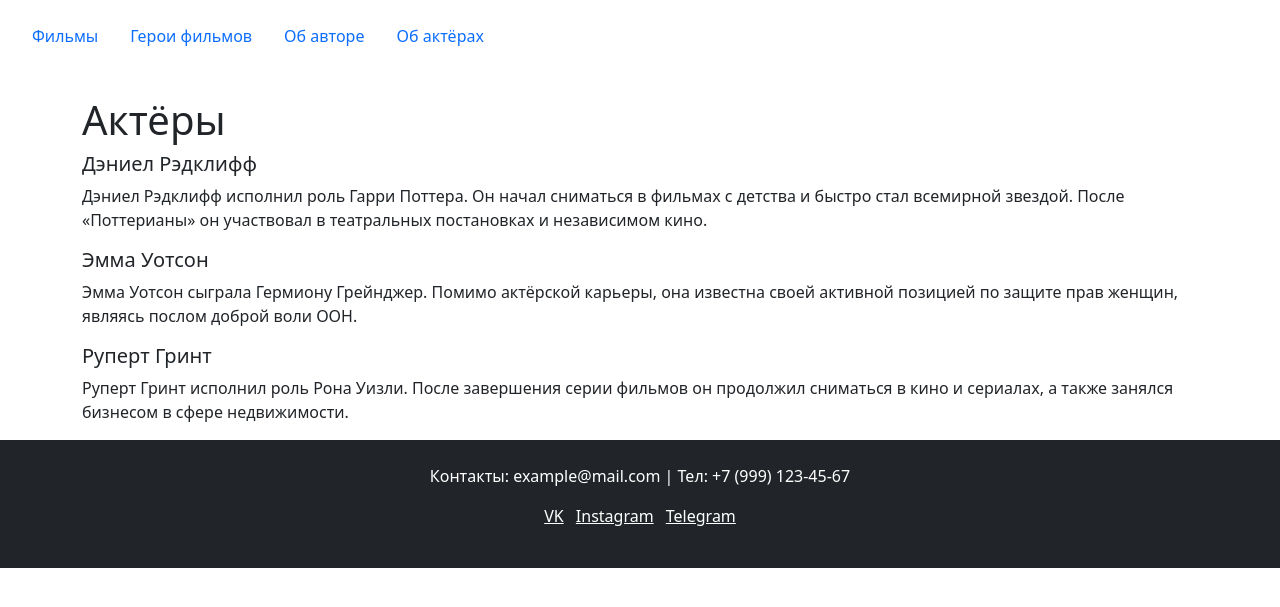
After one commit to dnkrit/flask_vd05, a Flask app: page /about/ in a window 1280 px wide. The commit adds this page. Shown: the top 607 px of the page. Run offline with Flask 3, Linux system fonts and the light colour scheme.

Commit message:
VD05_homework

```diff
--- a/main.py
+++ b/main.py
@@ -4,17 +4,19 @@ app = Flask(__name__)
 
 @app.route("/")
 def films():
-    context = {
-        "link": "Перейти в кинотеатр"
-    }
-    return render_template("index.html", **context)
+    return render_template("index.html", link="Перейти в кинотеатр")
 
 @app.route("/person/")
 def person():
-    context = {
-        "link": "Перейти в кинотеатр"
-    }
-    return render_template("main.html", **context)
+    return render_template("main.html", link="Перейти в кинотеатр")
+
+@app.route("/home/")
+def home():
+    return render_template("home.html")
+
+@app.route("/about/")
+def about():
+    return render_template("about.html")
 
 if __name__ == "__main__":
-    app.run()
+    app.run(debug=True)
--- /dev/null
+++ b/templates/about.html
@@ -0,0 +1,22 @@
+{% extends 'base.html' %}
+{% block title %}Об актёрах{% endblock %}
+{% block content %}
+<div class="container mt-4">
+    <h1>Актёры</h1>
+    <h5>Дэниел Рэдклифф</h5>
+    <p>
+        Дэниел Рэдклифф исполнил роль Гарри Поттера. Он начал сниматься в фильмах с детства и быстро стал всемирной звездой.
+        После «Поттерианы» он участвовал в театральных постановках и независимом кино.
+    </p>
+    <h5>Эмма Уотсон</h5>
+    <p>
+        Эмма Уотсон сыграла Гермиону Грейнджер. Помимо актёрской карьеры, она известна своей активной позицией по защите прав женщин,
+        являясь послом доброй воли ООН.
+    </p>
+    <h5>Руперт Гринт</h5>
+    <p>
+        Руперт Гринт исполнил роль Рона Уизли. После завершения серии фильмов он продолжил сниматься в кино и сериалах,
+        а также занялся бизнесом в сфере недвижимости.
+    </p>
+</div>
+{% endblock %}
--- /dev/null
+++ b/templates/base.html
@@ -0,0 +1,44 @@
+<!DOCTYPE html>
+
+<html lang="ru">
+<head>
+<meta charset="utf-8"/>
+<title>
+    {% block title %}
+    {% endblock %}
+</title>
+<meta content="width=device-width, initial-scale=1" name="viewport"/>
+<!-- Bootstrap CSS -->
+<link href="https://cdn.jsdelivr.net/npm/bootstrap@5.3.0/dist/css/bootstrap.min.css" rel="stylesheet"/>
+</head>
+<body>
+<ul class="nav nav-pills p-3">
+<li class="nav-item">
+<a class="nav-link" href="/">Фильмы</a>
+</li>
+<li class="nav-item">
+<a class="nav-link" href="/person/">Герои фильмов</a>
+</li>
+<li class="nav-item">
+<a class="nav-link" href="/home/">Об авторе</a>
+</li>
+<li class="nav-item">
+<a class="nav-link" href="/about/">Об актёрах</a>
+</li>
+</ul>
+
+    {% block content %}
+    {% endblock %}
+
+<footer class="bg-dark text-white text-center py-4">
+<p>Контакты: example@mail.com | Тел: +7 (999) 123-45-67</p>
+<p>
+<a class="text-white me-2" href="#">VK</a>
+<a class="text-white me-2" href="#">Instagram</a>
+<a class="text-white" href="#">Telegram</a>
+</p>
+</footer>
+<!-- Bootstrap JS -->
+<script src="https://cdn.jsdelivr.net/npm/bootstrap@5.3.0/dist/js/bootstrap.bundle.min.js"></script>
+</div></body>
+</html>
--- a/templates/index.html
+++ b/templates/index.html
@@ -1,5 +1,5 @@
 
-{% extends 'shablon.html' %}
+{% extends 'base.html' %}
 
     {% block title %}
         Фильмы про Гарри Поттера
--- a/templates/main.html
+++ b/templates/main.html
@@ -1,4 +1,4 @@
-{% extends 'shablon.html' %}
+{% extends 'base.html' %}
 
     {% block title %}
         Персонажи фильма
```
Also changed, not shown: templates/home.html (added, +13 -0 lines), 2 other files.
